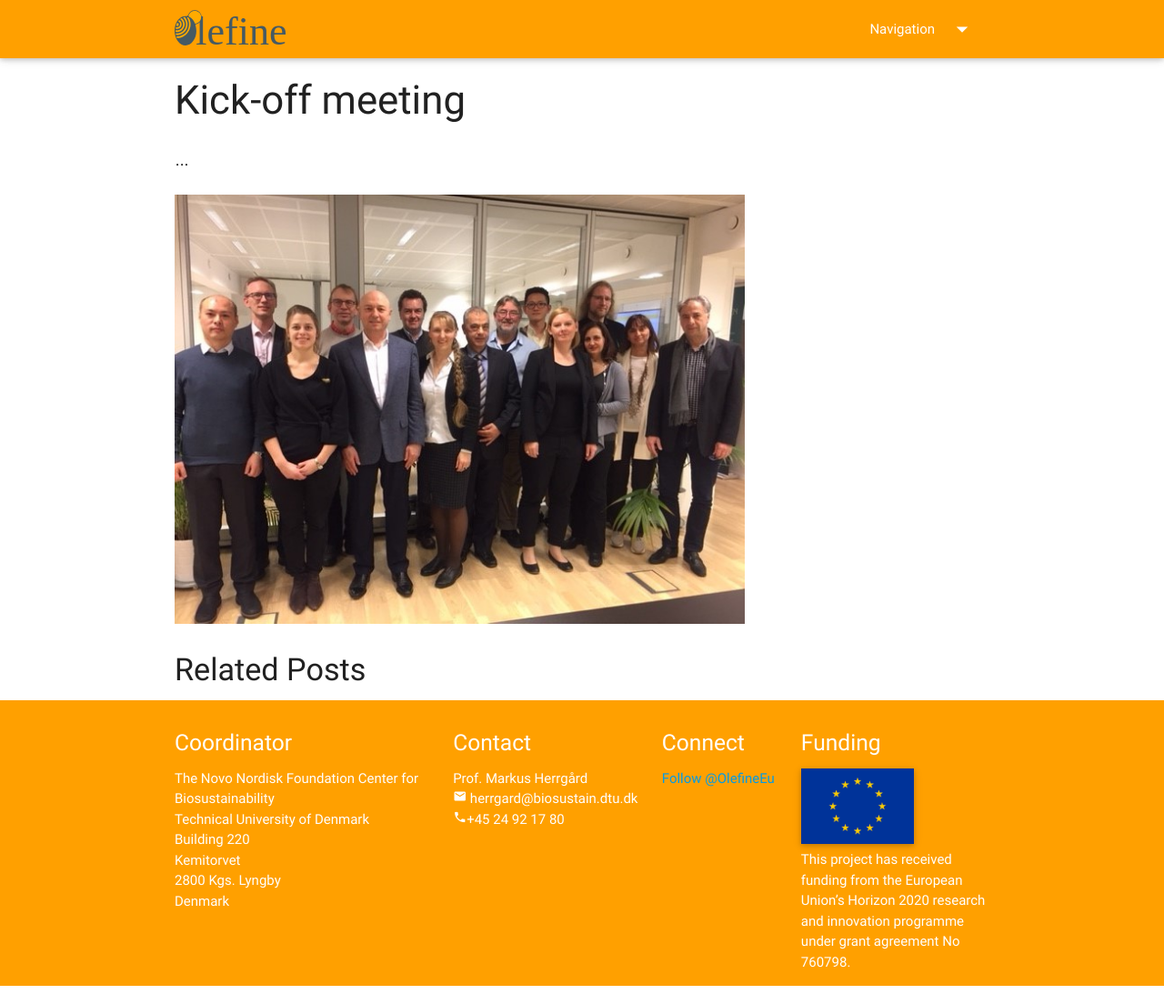
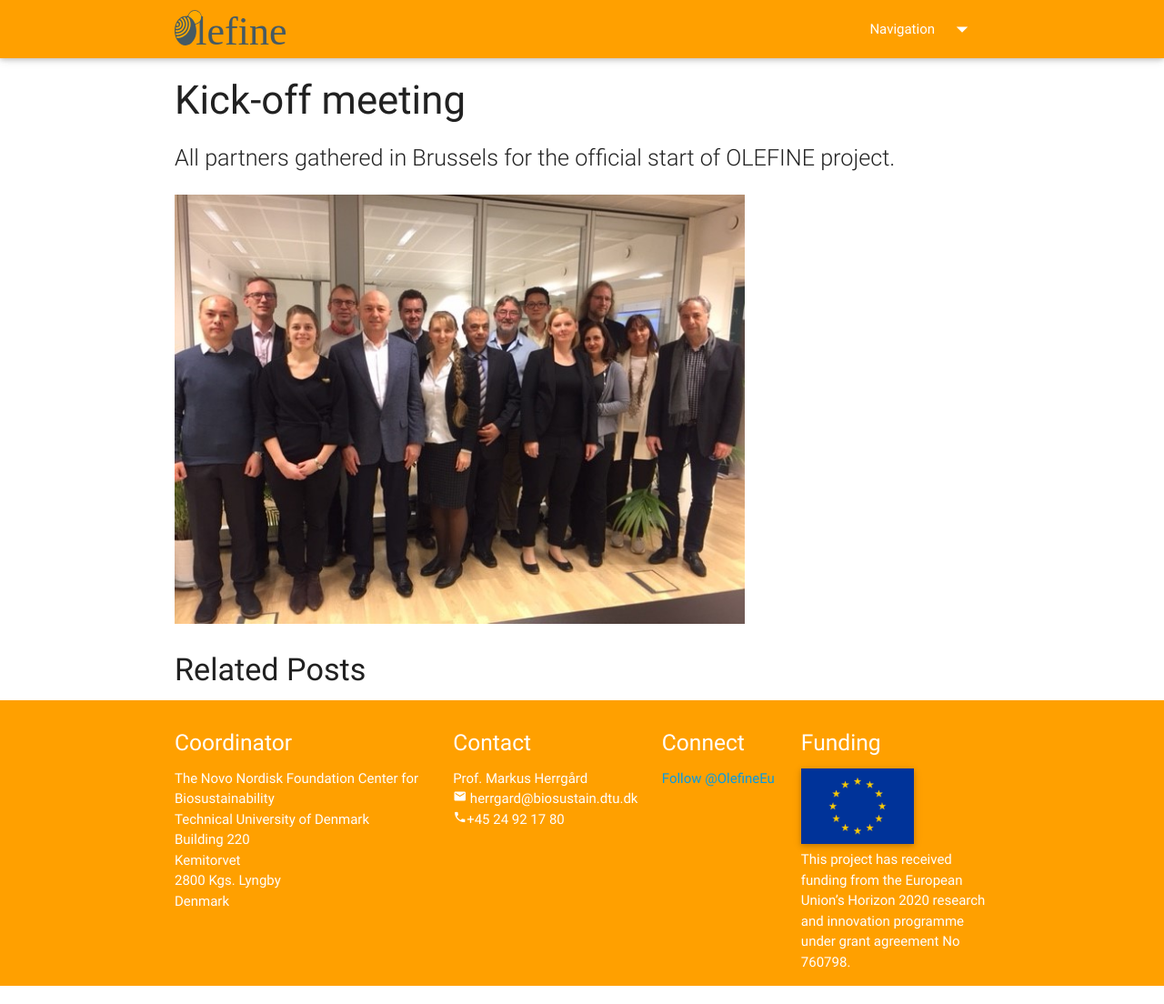
Before and after one commit to biosustain/olefine-website, a Jekyll site: the page built from _posts/2018-01-16-Meeting-in-Brussels.md, in a window 1280 px wide and 1104 px high. Shown: the whole window at 91% size. Built offline with Jekyll 4.4.1, drawn with Linux system fonts in a browser that asks for light colours; nearby versions of some CDN libraries; comment, search, counter and statistics services are not loaded.

Commit message:
Update 2018-01-16-Meeting-in-Brussels.md

```diff
--- a/_posts/2018-01-16-Meeting-in-Brussels.md
+++ b/_posts/2018-01-16-Meeting-in-Brussels.md
@@ -5,6 +5,6 @@ icon: mdi-bell
 published: true
 ---
 
-...
+All partners gathered in Brussels for the official start of OLEFINE project.
 
 <img class="responsive-img" src="/images/OLEFINE_kick-off meeting.jpg" alt="" style="max-width: 70%">
```
